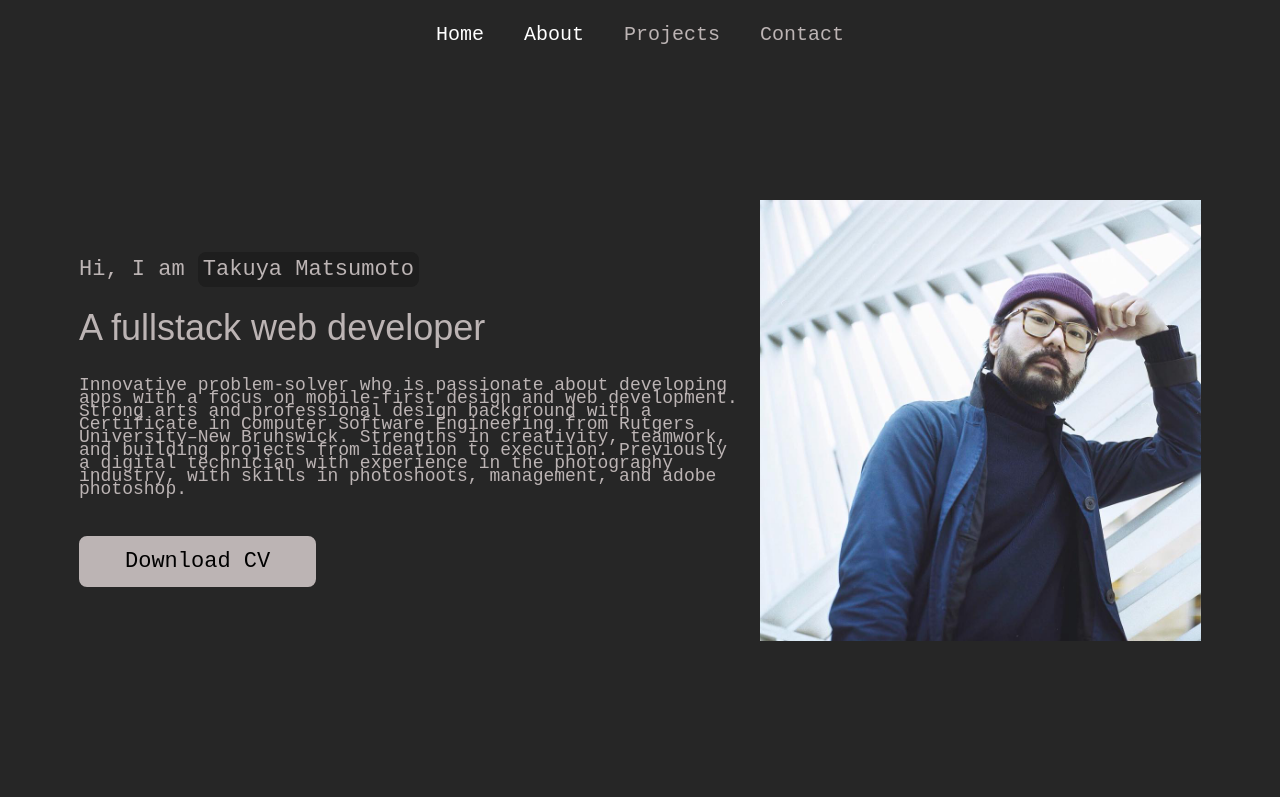
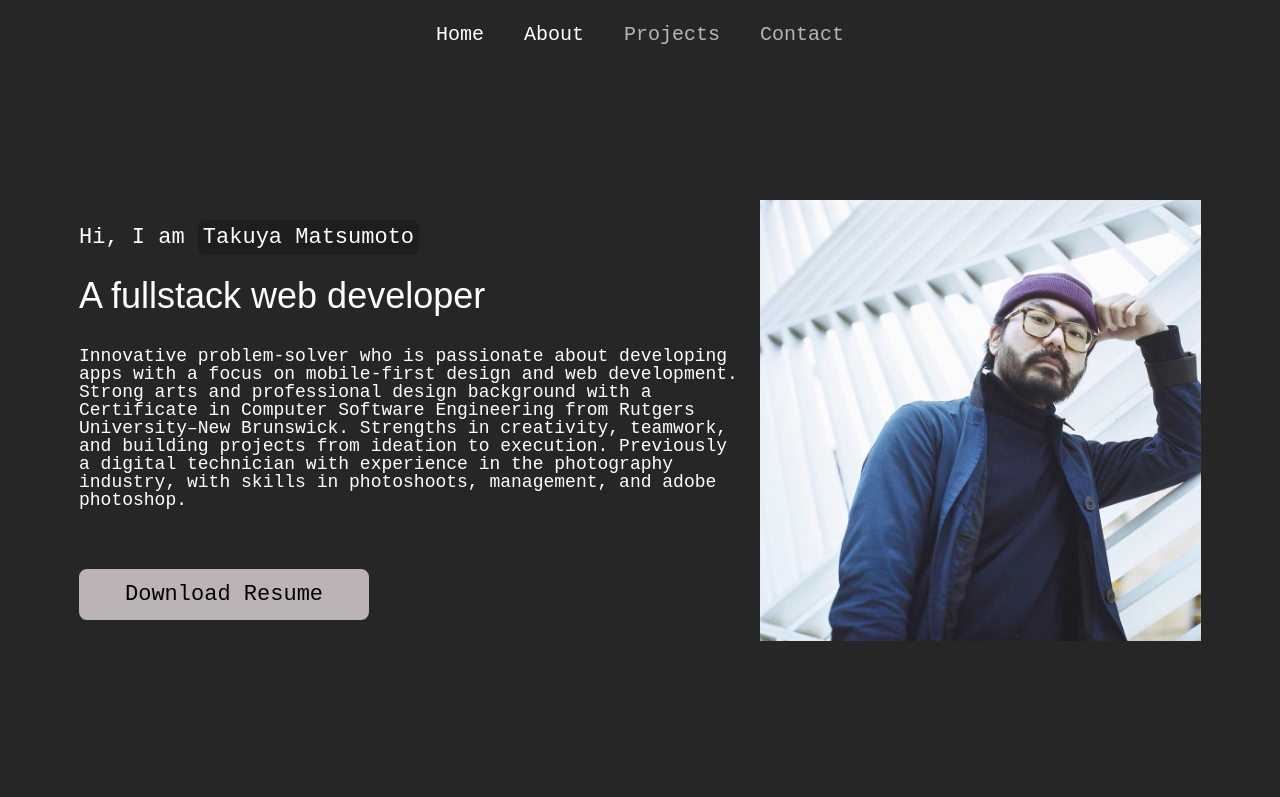
Before and after one commit to TakuyaMats/React-Portfolio, a React (Create React App) app: page /about in a window 1280 px wide. Shown: the top 797 px of the page. Built offline with nearby package versions, Linux system fonts and the light colour scheme.

Commit message:
touched up on text color and spacing.

```diff
--- a/src/components/AboutSection/AboutSection.js
+++ b/src/components/AboutSection/AboutSection.js
@@ -82,7 +82,7 @@ function AboutSection() {
                     />
                     <PText>
                     Previously a digital technician with experience in the photography industry, with skills in photoshoots, management, and adobe photoshop.
-                    I love music and always love sharing new music to my friends.
+                    I love music and always love sharing new music with my friends.
                     </PText>
                     <div className="aboutSection__buttons">
                         <Button btnLink="/projects" btnText="Works" />
--- a/src/components/HeroSection/HeroSection.js
+++ b/src/components/HeroSection/HeroSection.js
@@ -158,7 +158,7 @@ function HeroSection() {
                         <img src={HeroImg} alt="" />
                     </div>
                     <div className="hero__info">
-                        <PText>
+                        <PText className="hero__info__text">
                         Innovative problem-solver who is passionate about developing apps with a focus on mobile-first design and web development.
                         Strong arts and professional design background with a Certificate in Computer Software Engineering from Rutgers University–New Brunswick.
                         Strengths in creativity, teamwork, and building projects from ideation to execution.
--- a/src/components/PText/PText.js
+++ b/src/components/PText/PText.js
@@ -5,7 +5,7 @@ const PStyle = styled.div`
     max-width: 500px;
     margin: 0 auto;
     font-size: 1.8rem;
-    line-height: 1.3rem;
+    line-height: 1.8rem;
     @media only screen and (max-width: 768px) {
         font-size: 1.4rem;
     }
--- a/src/pages/About.js
+++ b/src/pages/About.js
@@ -2,7 +2,6 @@ import React from 'react';
 import PText from '../components/PText/PText';
 import styled from 'styled-components';
 import ContactBanner from '../components/ContactBanner/ContactBanner';
-import Button from '../components/Button/Button';
 import AboutInfoItem from '../components/AboutInfoItem/AboutInfoItem';
 import AboutImg from '../assets/img/about-page-img.jpeg';
 import Resume from '../assets/resume/resume.pdf';
@@ -51,8 +50,26 @@ const AboutStyle = styled.div`
         font-size: 3.6rem;
         text-transform: uppercase;
     }
+    .resume {
+        margin-top: 2rem;
+        font-size: 2.2rem;
+        background-color: ${(props) =>
+            props.outline ? 'transparent' : 'var(--gray-1)'};
+        padding: 0.7rem 2em;
+        border-radius: 8px;
+        display: inline-block;
+        border: 2px solid var(--gray-1);
+        color: ${props => (
+            props.outline ? 'var(--gray-1)' : 'black')}
+    }
+    .resume a {
+        color: var(--black);
+    }
     @media only screen and (max-width: 768px) {
         padding: 10rem 0;
+        .resume {
+            font-size: 1.8rem;
+        }
         .top-section {
             flex-direction: column;
             gap: 5rem;
@@ -90,7 +107,9 @@ function About() {
                             Previously a digital technician with experience in the photography industry, with skills in photoshoots, management, and adobe photoshop.
                             </PText>
                         </div>
-                        <Button btnText="Download CV" btnLink="#" />
+                        <div className="resume">
+                            <a href={Resume} target="_blank" rel="noreferrer">Download Resume</a>
+                        </div>
                         </div>
                         <div className="right">
                     <img src={AboutImg} alt="me" />
--- a/src/styles/Typography.js
+++ b/src/styles/Typography.js
@@ -29,7 +29,7 @@ html {
 
 * {
     font-family: 'Roboto Mono', monospace;
-    color: var(--gray-1);
+    color: white;
 }
 
 h1,
```
